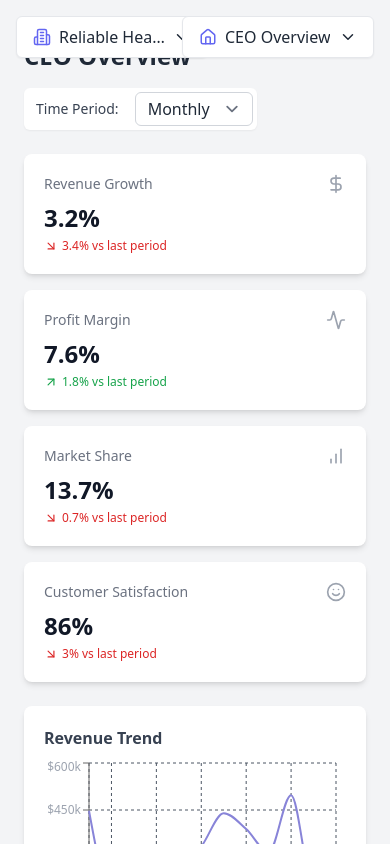
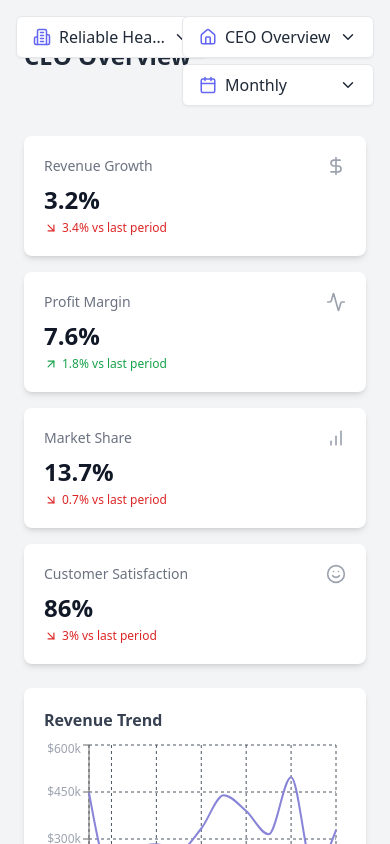
Before and after one commit to juliomeza/logistics-dashboard, a React (Vite) app: page / in a window 390 px wide. Shown: the top 844 px of the page. Built offline with nearby package versions, Linux system fonts and the light colour scheme.

Commit message:
Overlap menues fixed

```diff
--- a/src/App.tsx
+++ b/src/App.tsx
@@ -1,5 +1,5 @@
 import React, { useState, useMemo } from 'react';
-import { Home, DollarSign, Settings, Building, Users, Truck, ChevronDown, ChevronUp } from 'lucide-react'; // Icons for view tabs
+import { Home, DollarSign, Settings, Building, Users, Truck, ChevronDown, ChevronUp, Calendar } from 'lucide-react'; // Icons for view tabs
 import DashboardLayout from './components/layout/DashboardLayout';
 import ViewContainer from './components/layout/ViewContainer';
 import { subsidiaries as staticSubsidiaries } from './data/mockData';
@@ -10,6 +10,7 @@ import COOView from './views/COOView';
 import SubsidiariesView from './views/SubsidiariesView';
 import ClientsView from './views/ClientsView';
 import LogisticsView from './views/LogisticsView';
+import PeriodSelector from './components/common/PeriodSelector';
 
 type Period = 'daily' | 'weekly' | 'monthly' | 'quarterly' | 'annual';
 type View = 'ceo' | 'cfo' | 'coo' | 'subsidiaries' | 'clients' | 'logistics';
@@ -34,10 +35,23 @@ function App() {
   const [selectedPeriod, setSelectedPeriod] = useState<Period>('monthly');
   const [currentView, setCurrentView] = useState<View>('ceo');
   const [isViewDropdownOpen, setIsViewDropdownOpen] = useState(false);
+  const [isPeriodDropdownOpen, setIsPeriodDropdownOpen] = useState(false);
 
   const toggleViewDropdown = () => {
     setIsViewDropdownOpen(!isViewDropdownOpen);
   };
+
+  const togglePeriodDropdown = () => {
+    setIsPeriodDropdownOpen(!isPeriodDropdownOpen);
+  };
+
+  // Time period options
+  const periods = [
+    { value: 'weekly', label: 'Weekly' },
+    { value: 'monthly', label: 'Monthly' },
+    { value: 'quarterly', label: 'Quarterly' },
+    { value: 'annual', label: 'Annual' },
+  ];
 
   // Memoize data fetching/generation to avoid re-calculating on every render
   const dashboardData = useMemo(() => {
@@ -116,9 +130,11 @@ function App() {
 
   const currentViewConfig = views.find(v => v.id === currentView) || views[0];
 
-  // Mobile view selector dropdown
-  const MobileViewSelector = () => (
-    <div className="md:hidden fixed top-4 right-4 z-30 w-48">
+  // Mobile view selector dropdown and period selector
+  const MobileSelectors = () => (
+    <>
+      {/* View Menu */}
+      <div className="md:hidden fixed top-4 right-4 z-40 w-48">
         <button
           onClick={toggleViewDropdown}
           className="w-full flex items-center justify-between px-4 py-2 bg-white dark:bg-gray-800 rounded-md shadow-sm border border-gray-200 dark:border-gray-700"
@@ -164,6 +180,50 @@ function App() {
           </div>
         )}
       </div>
+
+      {/* Custom Period Selector - positioned below the view menu */}
+      <div className="md:hidden fixed top-16 right-4 z-30 w-48">
+        <button
+          onClick={togglePeriodDropdown}
+          className="w-full flex items-center justify-between px-4 py-2 bg-white dark:bg-gray-800 rounded-md shadow-sm border border-gray-200 dark:border-gray-700"
+        >
+          <div className="flex items-center overflow-hidden">
+            <Calendar size={18} className="mr-2 flex-shrink-0 text-indigo-500 dark:text-indigo-400" />
+            <span className="font-medium text-gray-800 dark:text-gray-200 truncate">
+              {periods.find(p => p.value === selectedPeriod)?.label}
+            </span>
+          </div>
+          {isPeriodDropdownOpen ? <ChevronUp size={18} className="flex-shrink-0 ml-1" /> : <ChevronDown size={18} className="flex-shrink-0 ml-1" />}
+        </button>
+
+        {isPeriodDropdownOpen && (
+          <div className="mt-2 rounded-md shadow-lg bg-white dark:bg-gray-800 ring-1 ring-black ring-opacity-5 overflow-hidden z-30 absolute right-0 w-full">
+            <div className="py-1 max-h-60 overflow-y-auto">
+              {periods.map((period) => {
+                const isSelected = period.value === selectedPeriod;
+                return (
+                  <button
+                    key={period.value}
+                    onClick={() => {
+                      setSelectedPeriod(period.value as Period);
+                      setIsPeriodDropdownOpen(false);
+                    }}
+                    className={`w-full text-left px-4 py-2 text-sm flex items-center ${
+                      isSelected
+                        ? 'bg-indigo-100 dark:bg-indigo-900/50 text-indigo-700 dark:text-indigo-300'
+                        : 'text-gray-700 dark:text-gray-300 hover:bg-gray-100 dark:hover:bg-gray-700'
+                    }`}
+                  >
+                    <Calendar size={16} className="mr-2" />
+                    {period.label}
+                  </button>
+                );
+              })}
+            </div>
+          </div>
+        )}
+      </div>
+    </>
   );
 
   return (
@@ -175,8 +235,8 @@ function App() {
         onPeriodChange={setSelectedPeriod}
         currentViewTitle={currentViewConfig.label}
       >
-        {/* Mobile View Selector Dropdown */}
-        <MobileViewSelector />
+        {/* Mobile Selectors (View + Period) */}
+        <MobileSelectors />
 
         {/* Desktop View Navigation Tabs */}
         <div className="mb-6 border-b border-gray-200 dark:border-gray-700 w-full max-w-[1200px] mx-auto hidden md:block">
--- a/src/components/layout/DashboardLayout.tsx
+++ b/src/components/layout/DashboardLayout.tsx
@@ -50,7 +50,9 @@ const DashboardLayout: React.FC<DashboardLayoutProps> = ({
                 </p>
               )}
             </div>
-            <PeriodSelector selectedPeriod={selectedPeriod} onPeriodChange={onPeriodChange} />
+            <div className="hidden md:block">
+              <PeriodSelector selectedPeriod={selectedPeriod} onPeriodChange={onPeriodChange} />
+            </div>
           </div>
 
           {/* Main Content Area */}
--- a/src/components/layout/ViewContainer.tsx
+++ b/src/components/layout/ViewContainer.tsx
@@ -10,7 +10,7 @@ interface ViewContainerProps {
  */
 const ViewContainer: React.FC<ViewContainerProps> = ({ children }) => {
   return (
-    <div className="w-full max-w-[1200px] mx-auto space-y-6">
+    <div className="w-full max-w-[1200px] mx-auto space-y-6 md:mt-0 mt-16">
       {children}
     </div>
   );
```
Lines whose indentation alone changed are shown as unchanged.
